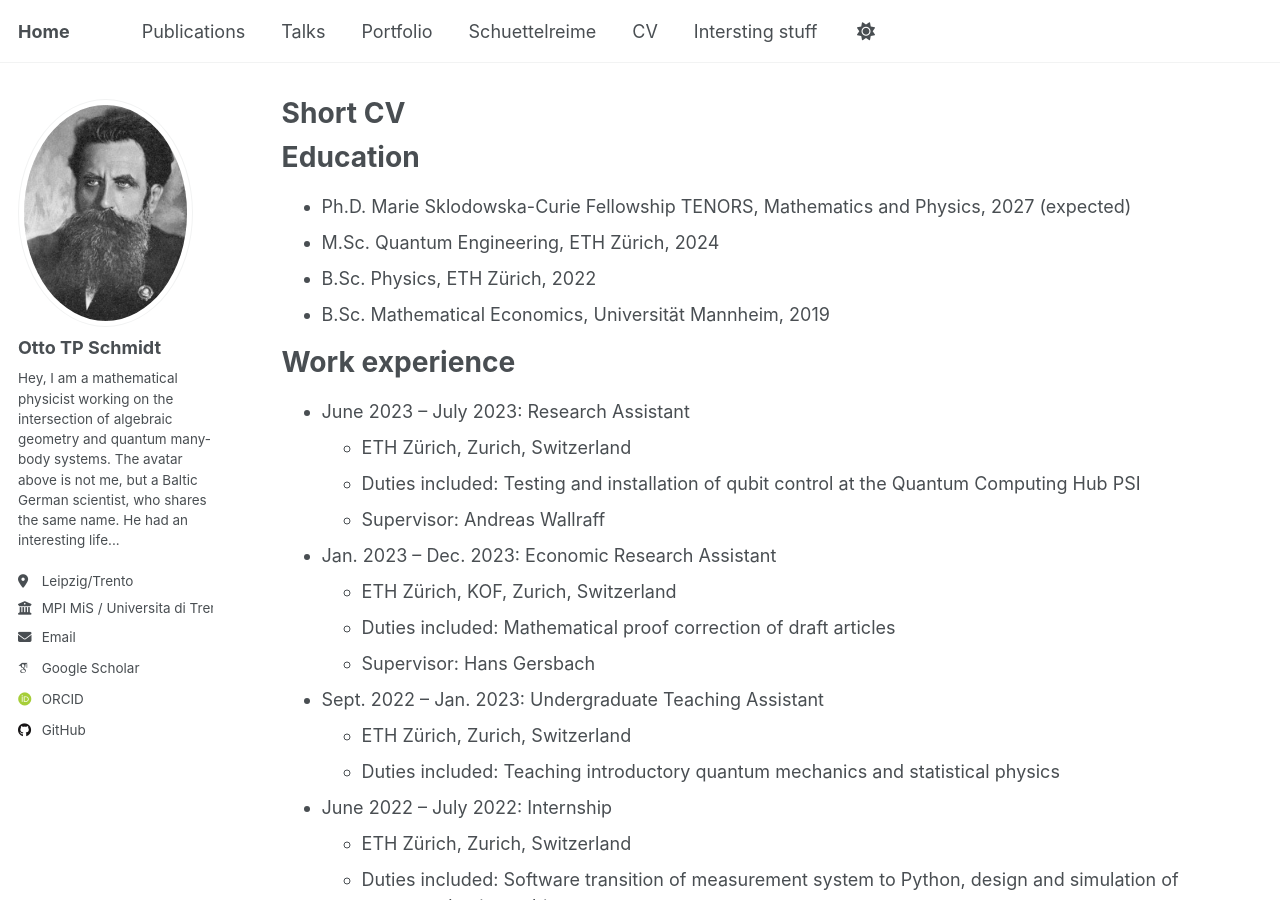
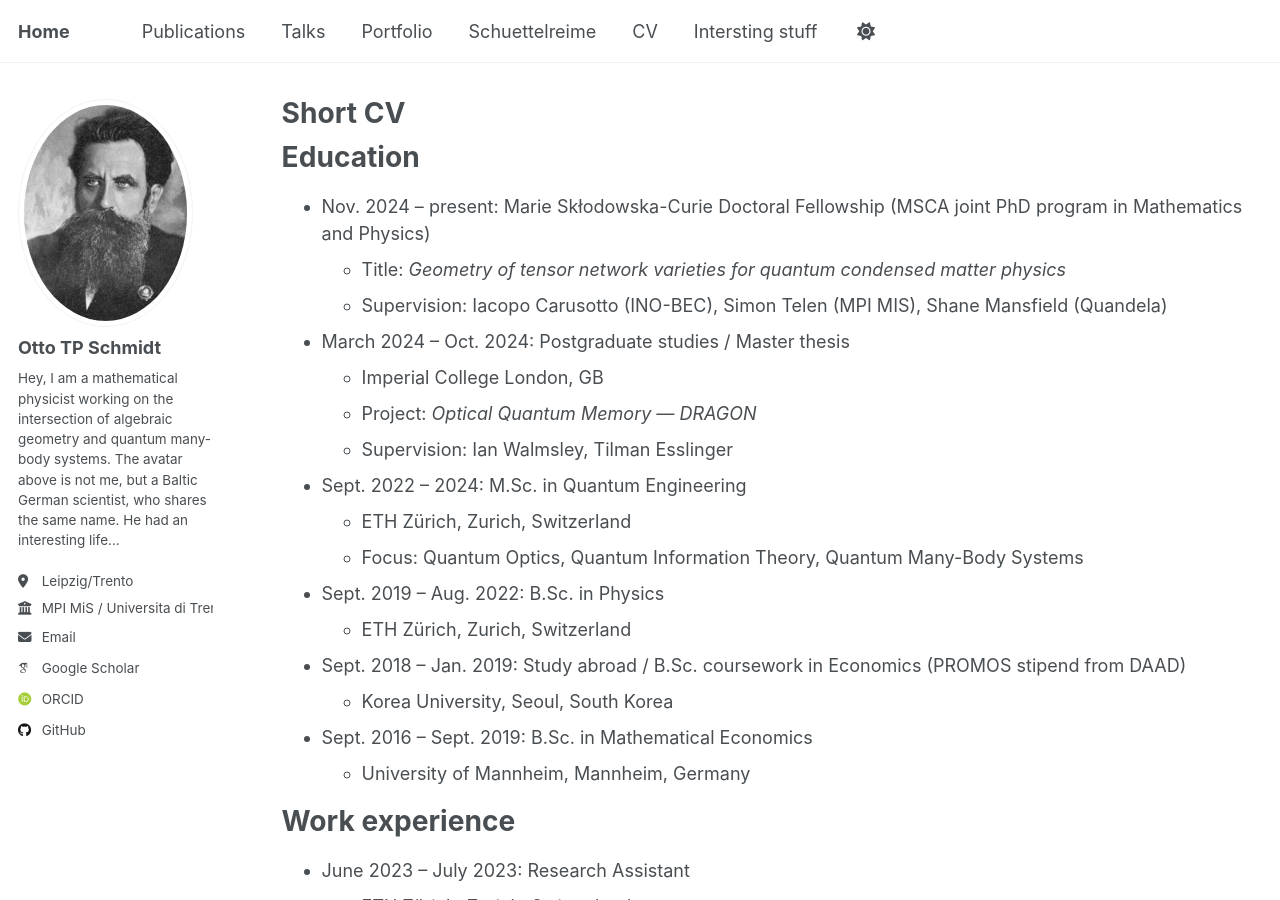
Before and after one commit to ottotpschmidt/ottotpschmidt.github.io, a Jekyll site: the page built from _pages/cv.md, in a window 1280 px wide and 900 px high. Built offline with Jekyll 4.4.1, drawn with Linux system fonts in a browser that asks for light colours; some web fonts are replaced; a script that is not in the unit is left out.

Commit message:
Update cv.md

```diff
--- a/_pages/cv.md
+++ b/_pages/cv.md
@@ -9,12 +9,32 @@ redirect_from:
 
 {% include base_path %}
 
+
 Education
 ======
-* Ph.D. Marie Sklodowska-Curie Fellowship TENORS, Mathematics and Physics, 2027 (expected)
-* M.Sc. Quantum Engineering, ETH Zürich, 2024
-* B.Sc. Physics, ETH Zürich, 2022
-* B.Sc. Mathematical Economics, Universität Mannheim, 2019
+
+* Nov. 2024 – present: Marie Skłodowska-Curie Doctoral Fellowship (MSCA joint PhD program in Mathematics and Physics)
+  * Title: *Geometry of tensor network varieties for quantum condensed matter physics*
+  * Supervision: Iacopo Carusotto (INO-BEC), Simon Telen (MPI MIS), Shane Mansfield (Quandela)
+
+* March 2024 – Oct. 2024: Postgraduate studies / Master thesis
+  * Imperial College London, GB
+  * Project: *Optical Quantum Memory — DRAGON*
+  * Supervision: Ian Walmsley, Tilman Esslinger
+
+* Sept. 2022 – 2024: M.Sc. in Quantum Engineering
+  * ETH Zürich, Zurich, Switzerland
+  * Focus: Quantum Optics, Quantum Information Theory, Quantum Many-Body Systems
+
+* Sept. 2019 – Aug. 2022: B.Sc. in Physics
+  * ETH Zürich, Zurich, Switzerland
+
+* Sept. 2018 – Jan. 2019: Study abroad / B.Sc. coursework in Economics (PROMOS stipend from DAAD)
+  * Korea University, Seoul, South Korea
+
+* Sept. 2016 – Sept. 2019: B.Sc. in Mathematical Economics
+  * University of Mannheim, Mannheim, Germany
+
 
 Work experience
 ======
```
